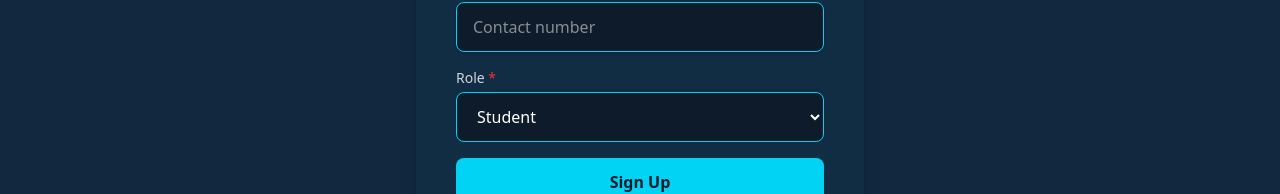
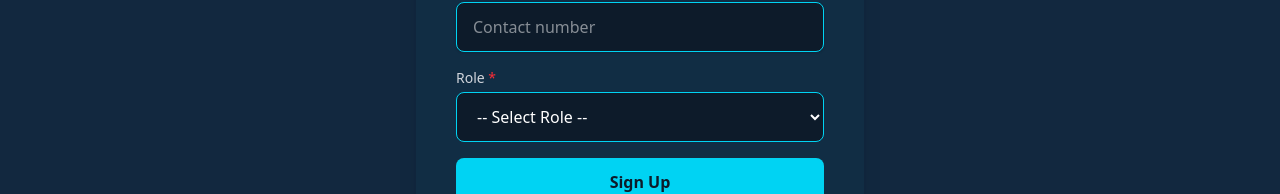
Before and after one commit to raphaelkihiro/smart-recruiter, a React (Vite) app: page /signup in a window 1280 px wide. Shown: the part 575-769 px from the top of the page. Built offline with nearby package versions, Linux system fonts and the light colour scheme; no server answers.

Commit message:
changed the roles in the sign up form

```diff
--- a/package.json
+++ b/package.json
@@ -13,6 +13,7 @@
     "@tailwindcss/vite": "^4.1.11",
     "react": "^19.1.0",
     "react-dom": "^19.1.0",
+    "react-hook-form": "^7.60.0",
     "react-hot-toast": "^2.5.2",
     "react-icons": "^5.5.0",
     "react-router-dom": "^6.30.1",
--- a/src/App.jsx
+++ b/src/App.jsx
@@ -4,6 +4,7 @@ import Home from "./components/Home";
 import Login from "./pages/Login";
 import Signup from "./pages/SignUp";
 import StudentDashboard from "./pages/Studentdashboard";
+
 // import Assessment from "./pages/Assessment";
 
 
@@ -20,6 +21,7 @@ function App() {
           <Route path="/dashboard" element={<StudentDashboard />} />
           {/* <Route path="/assessment" element={<Assessment/>} /> */}
 
+
         </Routes>
       </Router>
     </>
--- a/src/pages/Login.jsx
+++ b/src/pages/Login.jsx
@@ -11,7 +11,7 @@ function Login() {
   const [password, setPassword] = useState("");
   const navigate = useNavigate();
 
-  const handleLogin = async (e) => {
+   const handleLogin = async (e) => {
     e.preventDefault();
 
     try {
--- a/src/pages/SignUp.jsx
+++ b/src/pages/SignUp.jsx
@@ -16,6 +16,12 @@ function Signup() {
 
   const handleSubmit = async (e) => {
     e.preventDefault();
+    console.log({
+      name,
+      email,
+      password,
+      role,
+    });
     try {
       const res = await fetch(`${API_BASE_URL}/signup`, {
         method: "POST",
@@ -33,7 +39,7 @@ function Signup() {
 
       if (res.ok) {
         toast.success("Signup successful!");
-        navigate("#");
+        navigate("/login");
       } else {
         toast.error(data.message || "Signup failed");
       }
@@ -45,7 +51,7 @@ function Signup() {
   return (
     <>
       <div>
-      <Header/>
+        <Header />
       </div>
 
       <div className="min-h-screen flex items-center justify-center bg-[#12283f] px-4">
@@ -124,8 +130,10 @@ function Signup() {
                 value={role}
                 onChange={(e) => setRole(e.target.value)}
                 className="w-full px-4 py-3 border border-cyan-400 bg-[#0D1B2A] text-white rounded-lg"
+                required
               >
-              <option value="student">Student</option>
+                <option value="">-- Select Role --</option>{" "}
+                <option value="interviewee">Interviewee</option>
                 <option value="recruiter">Recruiter</option>
               </select>
             </div>
@@ -150,7 +158,7 @@ function Signup() {
         </div>
       </div>
       <div>
-    <Footer/>
+        <Footer />
       </div>
     </>
   );
```
Also changed, not shown: 1 other file (tests, documents, lock files or other folders). Lines whose indentation alone changed are shown as unchanged.
